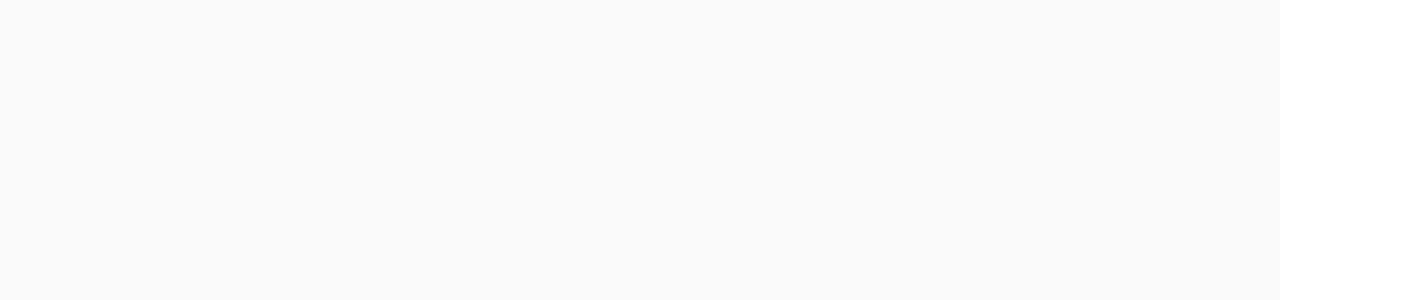
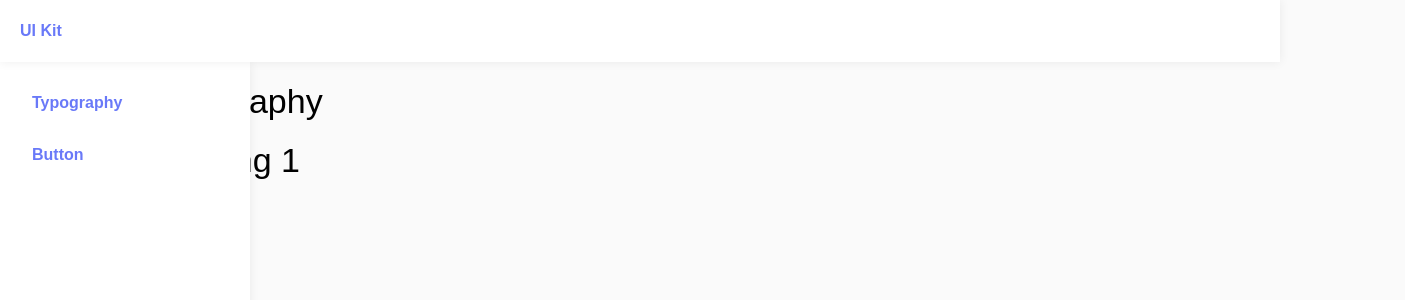
Before and after one commit to mirzahanmirzahanov/UI-KIT-vue-3, a Vue app: page /typography in a window 1280 px wide. Before the commit this address had no page. Shown: the top 300 px of the page, 1405 px wide, since content can reach past the window. Built offline with nearby package versions, Linux system fonts and the light colour scheme.

Commit message:
created pages and added basic styles

```diff
--- a/src/App.vue
+++ b/src/App.vue
@@ -1,9 +1,24 @@
-<script setup></script>
+<script setup>
+import LayoutHeader from "@/components/layout/Header.vue";
+import LayoutSidebar from "@/components/layout/Sidebar.vue";
+</script>
 
 <template>
-  <RouterView />
+  <div class="wrapper">
+    <LayoutHeader />
+    <LayoutSidebar />
+    <main class="main">
+      <RouterView />
+    </main>
+  </div>
 </template>
 
 <style lang="scss">
 @import "./styles/variables.scss";
+
+#app {
+  font-family: Avenir, Arial, Helvetica, sans-serif;
+  -webkit-font-smoothing: antialiased;
+  -moz-osx-font-smoothing: grayscale;
+}
 </style>
--- /dev/null
+++ b/src/components/layout/Header.vue
@@ -0,0 +1,26 @@
+<script setup></script>
+
+<template>
+  <header class="header">
+    <div class="header__container">
+      <RouterLink to="/">UI Kit</RouterLink>
+    </div>
+  </header>
+</template>
+
+<style lang="scss" scoped>
+@import "@/styles/variables.scss";
+
+.header {
+  background: #fff;
+  font-weight: bold;
+  width: 100%;
+  box-shadow: $boxShadow;
+  height: 62px;
+  display: flex;
+  align-items: center;
+  z-index: 1;
+  padding: 0 20px;
+  position: relative;
+}
+</style>
--- /dev/null
+++ b/src/components/layout/Sidebar.vue
@@ -0,0 +1,48 @@
+<script setup>
+import { ref } from "vue";
+
+const links = ref([
+  { name: "Typography", href: "/typography" },
+  { name: "Button", href: "/button" },
+]);
+</script>
+
+<template>
+  <div class="sidebar">
+    <RouterLink
+      class="sidebar__link"
+      v-for="(link, index) in links"
+      :key="index"
+      :to="link.href"
+    >
+      {{ link.name }}</RouterLink
+    >
+  </div>
+</template>
+
+<style lang="scss" scoped>
+@import "@/styles/variables.scss";
+.sidebar {
+  position: fixed;
+  left: 0;
+  top: 62px;
+  height: 100%;
+  background: #fff;
+  width: 250px;
+  padding: 20px;
+  transition: $baseTransition;
+  box-shadow: $boxShadow;
+  &__link {
+    display: block;
+    border-radius: 12px;
+    padding: 10px;
+    border: solid 2px #fff;
+    transition: $baseTransition;
+    font-weight: bold;
+    margin: 0 0 10px;
+    &:hover {
+      border-color: $primaryColor;
+    }
+  }
+}
+</style>
--- a/src/main.js
+++ b/src/main.js
@@ -1,5 +1,4 @@
 import { createApp } from 'vue'
-import './style.css'
 import App from './App.vue'
 import router from './router'
 import "./styles/global.scss"
--- /dev/null
+++ b/src/pages/Button.vue
@@ -0,0 +1,11 @@
+<script setup></script>
+
+<template>
+  <div class="button">
+    <div class="button__container container">
+      <h1 class="heading-1">Button</h1>
+    </div>
+  </div>
+</template>
+
+<style lang="scss" scoped></style>
--- /dev/null
+++ b/src/pages/Typography.vue
@@ -0,0 +1,32 @@
+<script setup></script>
+
+<template>
+  <div class="typography">
+    <div class="typography__container container">
+      <h1 class="heading-1">Typography</h1>
+      <h1 class="heading-1">Heading 1</h1>
+      <h2 class="heading-2">Heading 2</h2>
+      <h3 class="heading-3">Heading 3</h3>
+    </div>
+  </div>
+</template>
+
+<style lang="scss">
+.heading {
+  &-1 {
+    font-size: 34px;
+    margin: 20px 0;
+    font-weight: 300;
+  }
+  &-2 {
+    font-size: 22px;
+    margin: 20px 0;
+    font-weight: 300;
+  }
+  &-3 {
+    font-size: 17px;
+    margin: 20px 0;
+    font-weight: 300;
+  }
+}
+</style>
--- a/src/pages/index.vue
+++ b/src/pages/index.vue
@@ -1,13 +1,11 @@
-<script setup>
-
-</script>
+<script setup></script>
 
 <template>
-<div class=''>
-
-</div>
+  <div class="title">
+    <div class="title__container container">
+      <h1 class="heading-1">Добро пожаловать</h1>
+    </div>
+  </div>
 </template>
 
-<style lang='scss' scoped>
-
-</style>
+<style lang="scss" scoped></style>
--- a/src/router/index.js
+++ b/src/router/index.js
@@ -1,5 +1,7 @@
 import { createRouter, createWebHistory } from "vue-router";
 import Index from '@/pages/index.vue'
+import Typography from '@/pages/Typography.vue'
+import Button from '@/pages/Button.vue'
 
 const router = createRouter({
 	history: createWebHistory()
@@ -9,7 +11,17 @@ const router = createRouter({
 			path: '/',
 			name: 'Index',
 			component: Index
-		}
+		},
+		{
+			path: '/button',
+			name: 'button',
+			component: Button
+		},
+		{
+			path: '/typography',
+			name: 'typography',
+			component: Typography
+		},
 	]
 })
 
--- a/src/style.css
+++ /dev/null
@@ -1,89 +0,0 @@
-:root {
-  font-family: Inter, system-ui, Avenir, Helvetica, Arial, sans-serif;
-  line-height: 1.5;
-  font-weight: 400;
-
-  color-scheme: light dark;
-  color: rgba(255, 255, 255, 0.87);
-  background-color: #242424;
-
-  font-synthesis: none;
-  text-rendering: optimizeLegibility;
-  -webkit-font-smoothing: antialiased;
-  -moz-osx-font-smoothing: grayscale;
-  -webkit-text-size-adjust: 100%;
-}
-
-a {
-  font-weight: 500;
-  color: #646cff;
-  text-decoration: inherit;
-}
-a:hover {
-  color: #535bf2;
-}
-
-a {
-  font-weight: 500;
-  color: #646cff;
-  text-decoration: inherit;
-}
-a:hover {
-  color: #535bf2;
-}
-
-body {
-  margin: 0;
-  display: flex;
-  place-items: center;
-  min-width: 320px;
-  min-height: 100vh;
-}
-
-h1 {
-  font-size: 3.2em;
-  line-height: 1.1;
-}
-
-button {
-  border-radius: 8px;
-  border: 1px solid transparent;
-  padding: 0.6em 1.2em;
-  font-size: 1em;
-  font-weight: 500;
-  font-family: inherit;
-  background-color: #1a1a1a;
-  cursor: pointer;
-  transition: border-color 0.25s;
-}
-button:hover {
-  border-color: #646cff;
-}
-button:focus,
-button:focus-visible {
-  outline: 4px auto -webkit-focus-ring-color;
-}
-
-.card {
-  padding: 2em;
-}
-
-#app {
-  max-width: 1280px;
-  margin: 0 auto;
-  padding: 2rem;
-  text-align: center;
-}
-
-@media (prefers-color-scheme: light) {
-  :root {
-    color: #213547;
-    background-color: #ffffff;
-  }
-  a:hover {
-    color: #747bff;
-  }
-  button {
-    background-color: #f9f9f9;
-  }
-}
--- a/src/styles/global.scss
+++ b/src/styles/global.scss
@@ -6,11 +6,36 @@
 	padding: 0;
 }
 
-body {
-	background: #fafafa;
-}
 
 a {
 	color: $primaryColor;
 	text-decoration: none;
 }
+
+html,
+body,
+#app {
+	width: 100%;
+	height: 100%;
+	background: #fafafa;
+}
+
+.wrapper {
+	min-height: 100%;
+	display: flex;
+	flex-direction: column;
+	align-items: center;
+}
+
+.main {
+	width: 100%;
+	flex: 1 1 auto;
+	margin: 0 0 0 250px;
+}
+
+.container {
+	width: 100%;
+	max-width: 1400px;
+	padding: 0 20px;
+	margin: auto;
+}
--- a/src/styles/variables.scss
+++ b/src/styles/variables.scss
@@ -1,3 +1,5 @@
 $primaryColor: #6979f8;
 $hoverColor: #a5affb;
 $secondColor: #be52f2;
+$boxShadow: 0 0 10px rgba(0, 0, 0, 0.07);
+$baseTransition: .2s ease-in-out;
```
